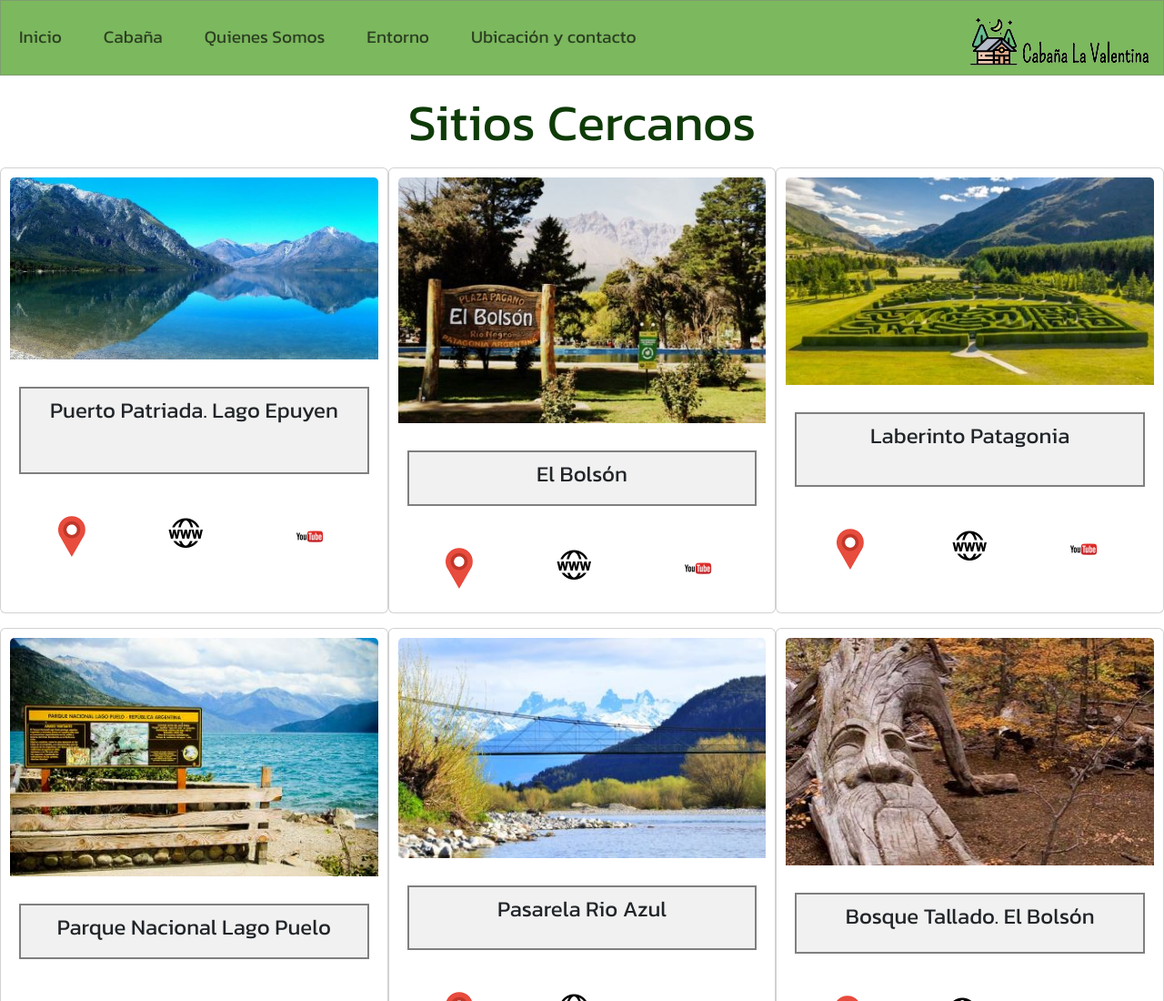
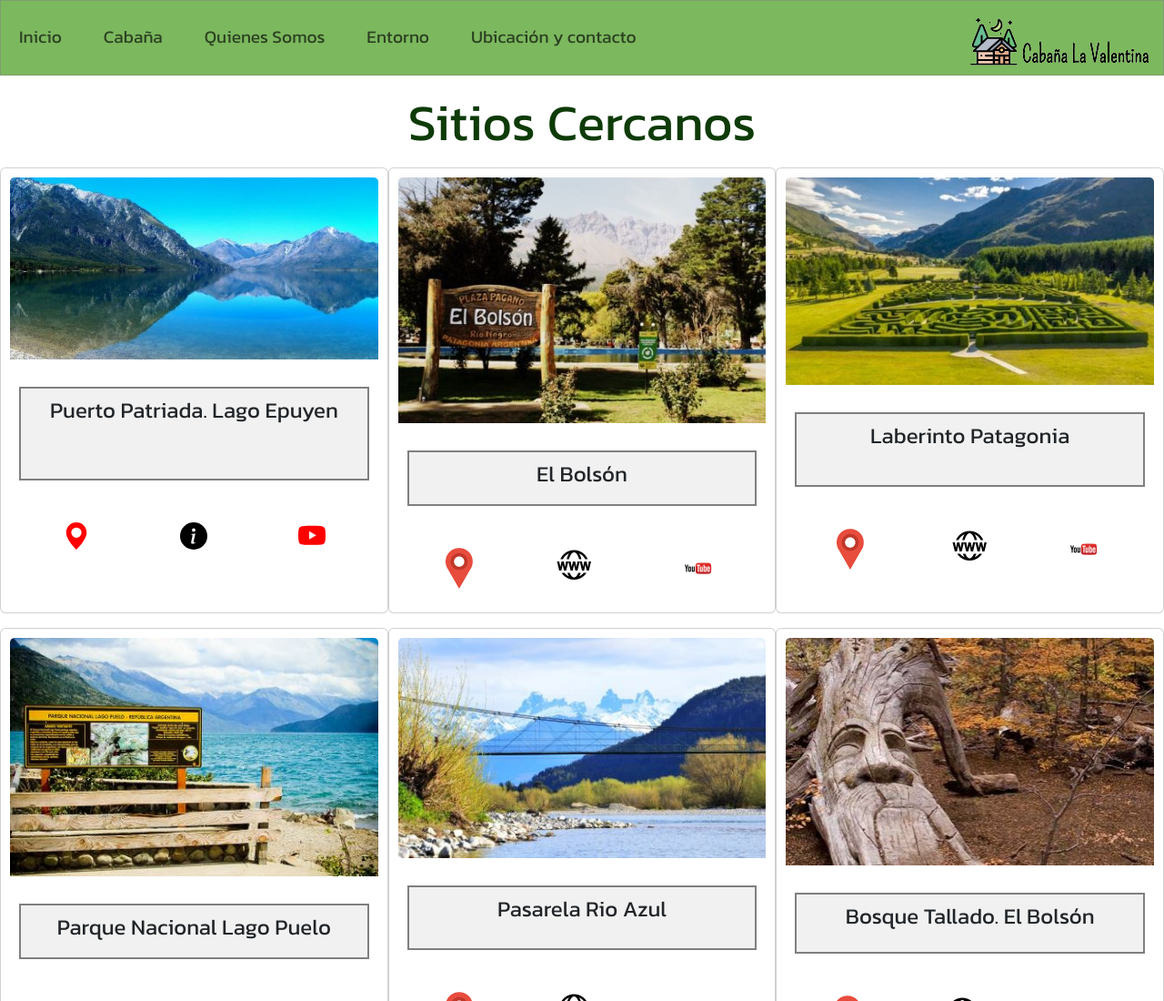
Before and after one commit to EmiPlenco/PF-Plencovich, a plain HTML site: page pages/entorno.html in a window 1280 px wide. Shown: the top 1100 px of the page at 91% size. Drawn offline with nearby package versions, Linux system fonts and the light colour scheme.

Commit message:
modificacion iconos links entorno. Se cambian por svg

```diff
--- a/pages/entorno.html
+++ b/pages/entorno.html
@@ -56,13 +56,19 @@
                 </div>
                 <div class="card-body link-entorno">
                     <a href="https://www.google.com/maps/place/Puerto+Patriada/@-42.1484802,-71.5370029,17z/data=!3m1!4b1!4m6!3m5!1s0x961b8cff7d5f845d:0xb533df222951a574!8m2!3d-42.1484802!4d-71.5348142!16s%2Fg%2F1ywpnphtr?entry=ttu" target="_blank" class="card-link">
-                        <img src="../img/iconos/ubicacion entorno.png" alt="ubicacion puerto patriada">
+                        <svg xmlns="http://www.w3.org/2000/svg" width="30" height="30" fill="red" class="bi bi-geo-alt-fill" viewBox="0 0 16 16">
+                            <path d="M8 16s6-5.686 6-10A6 6 0 0 0 2 6c0 4.314 6 10 6 10zm0-7a3 3 0 1 1 0-6 3 3 0 0 1 0 6z"/>
+                          </svg>
                     </a>
                     <a href="https://es.wikipedia.org/wiki/Puerto_Patriada" target="_blank" class="card-link">
-                        <img src="../img/iconos/web.png" alt="informacion web">
+                        <svg xmlns="http://www.w3.org/2000/svg" width="30" height="30" fill="black" class="bi bi-info-circle-fill" viewBox="0 0 16 16">
+                            <path d="M8 16A8 8 0 1 0 8 0a8 8 0 0 0 0 16zm.93-9.412-1 4.705c-.07.34.029.533.304.533.194 0 .487-.07.686-.246l-.088.416c-.287.346-.92.598-1.465.598-.703 0-1.002-.422-.808-1.319l.738-3.468c.064-.293.006-.399-.287-.47l-.451-.081.082-.381 2.29-.287zM8 5.5a1 1 0 1 1 0-2 1 1 0 0 1 0 2z"/>
+                          </svg>
                     </a>
                     <a href="https://www.youtube.com/watch?v=Ve6RCzZsn_Y&t" target="_blank" class="card-link">
-                        <img src="../img/iconos/youtube.png" alt="video informacion puerto patriada">
+                        <svg xmlns="http://www.w3.org/2000/svg" width="30" height="30" fill="red" class="bi bi-youtube" viewBox="0 0 16 16">
+                            <path d="M8.051 1.999h.089c.822.003 4.987.033 6.11.335a2.01 2.01 0 0 1 1.415 1.42c.101.38.172.883.22 1.402l.01.104.022.26.008.104c.065.914.073 1.77.074 1.957v.075c-.001.194-.01 1.108-.082 2.06l-.008.105-.009.104c-.05.572-.124 1.14-.235 1.558a2.007 2.007 0 0 1-1.415 1.42c-1.16.312-5.569.334-6.18.335h-.142c-.309 0-1.587-.006-2.927-.052l-.17-.006-.087-.004-.171-.007-.171-.007c-1.11-.049-2.167-.128-2.654-.26a2.007 2.007 0 0 1-1.415-1.419c-.111-.417-.185-.986-.235-1.558L.09 9.82l-.008-.104A31.4 31.4 0 0 1 0 7.68v-.123c.002-.215.01-.958.064-1.778l.007-.103.003-.052.008-.104.022-.26.01-.104c.048-.519.119-1.023.22-1.402a2.007 2.007 0 0 1 1.415-1.42c.487-.13 1.544-.21 2.654-.26l.17-.007.172-.006.086-.003.171-.007A99.788 99.788 0 0 1 7.858 2h.193zM6.4 5.209v4.818l4.157-2.408L6.4 5.209z"/>
+                          </svg>
                     </a>
                 </div>
             </article>
```
